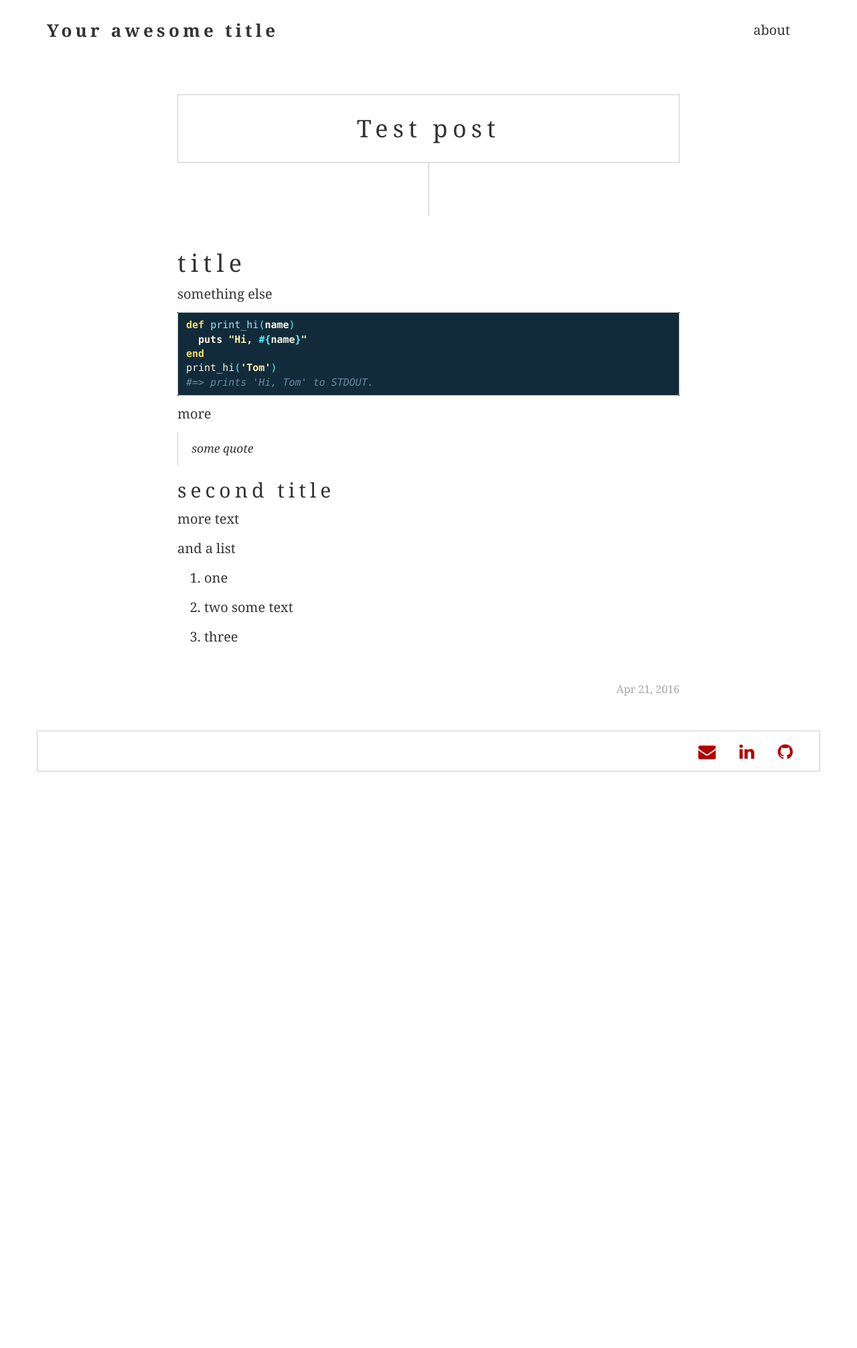
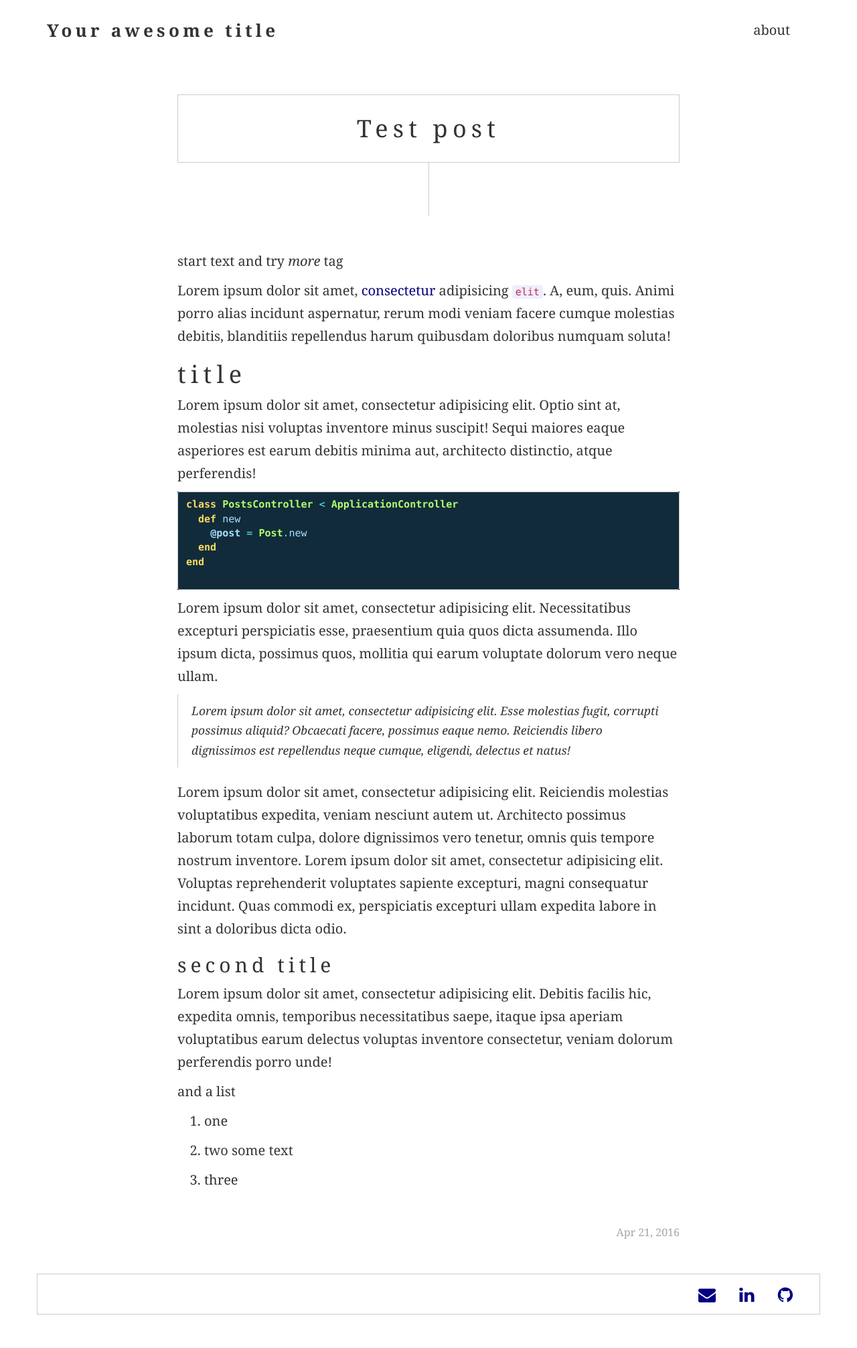
Before and after one commit to pwdd/pwdd.github.io, a Jekyll site: the page built from _posts/2016-04-21-test-post.md, in a window 1280 px wide. Shown: the whole page at 67% size. Built offline with Jekyll 4.4.1, drawn with Linux system fonts in a browser that asks for light colours; nearby versions of some CDN libraries; some web fonts are replaced; before the commit the page ends 1202 px from its top, so only the background shows below that.

Commit message:
style code and add excerpt

````diff
--- a/_config.yml
+++ b/_config.yml
@@ -26,3 +26,4 @@
   style: compressed
 gems:
  - jekyll-coffeescript
+excerpt_separator: <!--more-->
--- a/_posts/2016-04-21-test-post.md
+++ b/_posts/2016-04-21-test-post.md
@@ -5,25 +5,33 @@
 categories: ruby
 tags: "one, two"
 ---
+start text and try *more* tag
+<!--more-->
+
+Lorem ipsum dolor sit amet, [consectetur](#) adipisicing `elit`. A, eum, quis. Animi porro alias incidunt aspernatur, rerum modi veniam facere cumque molestias debitis, blanditiis repellendus harum quibusdam doloribus numquam soluta!
+
 # title
 
-something else
+Lorem ipsum dolor sit amet, consectetur adipisicing elit. Optio sint at, molestias nisi voluptas inventore minus suscipit! Sequi maiores eaque asperiores est earum debitis minima aut, architecto distinctio, atque perferendis!
 
 ```ruby
-def print_hi(name)
-  puts "Hi, #{name}"
+class PostsController < ApplicationController
+  def new
+    @post = Post.new
+  end
 end
-print_hi('Tom')
-#=> prints 'Hi, Tom' to STDOUT.
+
 ```
 
-more
+Lorem ipsum dolor sit amet, consectetur adipisicing elit. Necessitatibus excepturi perspiciatis esse, praesentium quia quos dicta assumenda. Illo ipsum dicta, possimus quos, mollitia qui earum voluptate dolorum vero neque ullam.
 
-> some quote
+> Lorem ipsum dolor sit amet, consectetur adipisicing elit. Esse molestias fugit, corrupti possimus aliquid? Obcaecati facere, possimus eaque nemo. Reiciendis libero dignissimos est repellendus neque cumque, eligendi, delectus et natus!
+
+Lorem ipsum dolor sit amet, consectetur adipisicing elit. Reiciendis molestias voluptatibus expedita, veniam nesciunt autem ut. Architecto possimus laborum totam culpa, dolore dignissimos vero tenetur, omnis quis tempore nostrum inventore. Lorem ipsum dolor sit amet, consectetur adipisicing elit. Voluptas reprehenderit voluptates sapiente excepturi, magni consequatur incidunt. Quas commodi ex, perspiciatis excepturi ullam expedita labore in sint a doloribus dicta odio.
 
 ## second title
 
-more text
+Lorem ipsum dolor sit amet, consectetur adipisicing elit. Debitis facilis hic, expedita omnis, temporibus necessitatibus saepe, itaque ipsa aperiam voluptatibus earum delectus voluptas inventore consectetur, veniam dolorum perferendis porro unde!
 
 and a list
 
--- a/css/_footer.scss
+++ b/css/_footer.scss
@@ -11,7 +11,7 @@
     margin-right: 20px;
     a {
       font-size: 1.3em;
-      color: $red;
+      color: $blue;
       span {
         margin-top: 18px;
       }
--- a/css/_post.scss
+++ b/css/_post.scss
@@ -39,6 +39,12 @@
 
 .post-content {
   margin-bottom: 50px;
+  a {
+    color: $blue;
+    &:hover {
+      color: $grey;
+    }
+  }
 }
 
 .categories {
--- a/index.html
+++ b/index.html
@@ -11,7 +11,7 @@
         </div>
         <h2>{{ post.title }}</h2>
         <div class="post-excerpt">
-          <p>post.excerpt</p>
+          {{ post.excerpt }}
       </div>
       </header>
     </a>
````
Also changed, not shown: _posts/2016-04-21-welcome-to-jekyll.md (+1 -1 lines).
